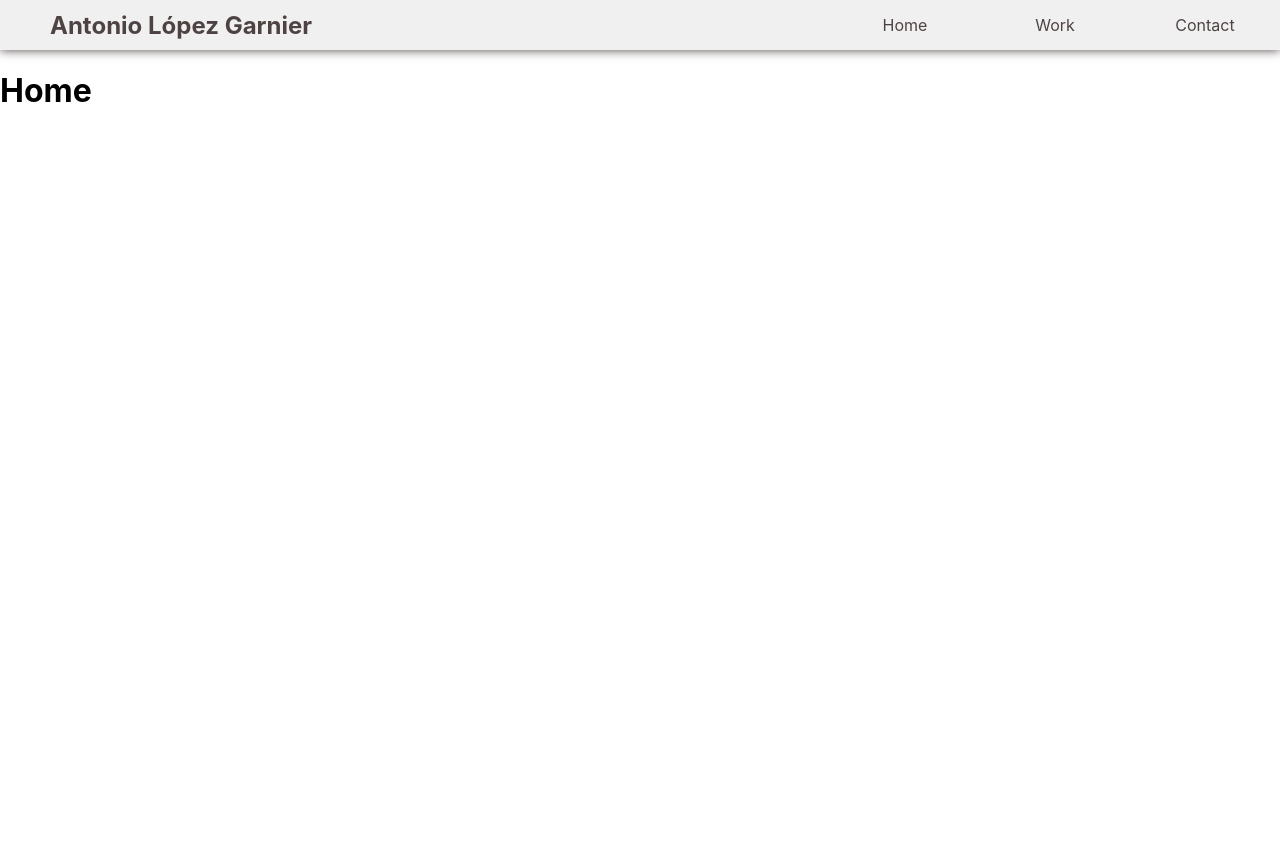
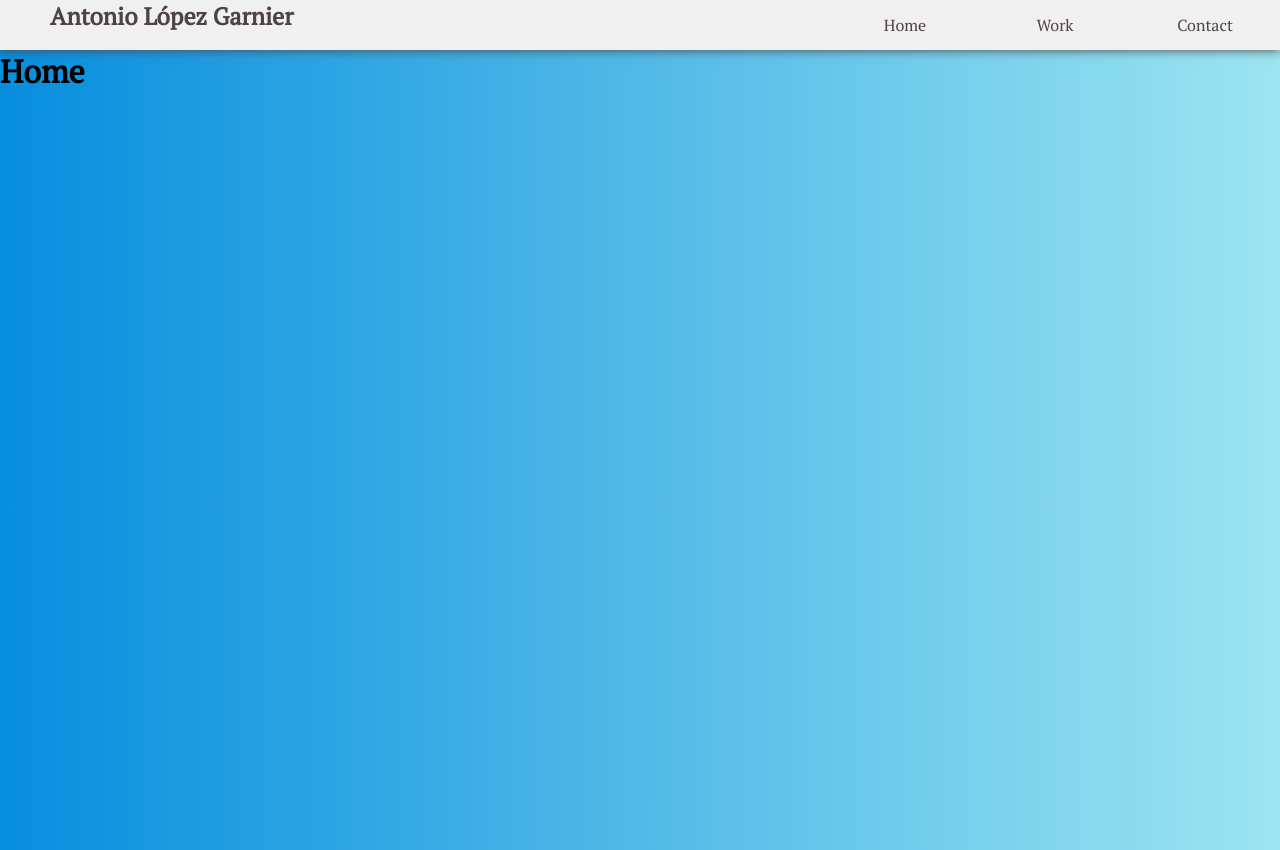
Before and after one commit to antoniologa/antoniologa.github.io, a React (Create React App) app: page / in a window 1280 px wide. Before the commit the page ends 800 px from the top, so only its background shows below. Built offline with nearby package versions, Linux system fonts and the light colour scheme.

Commit message:
master #comment Added new fonts and global variable for text color

```diff
--- a/public/index.html
+++ b/public/index.html
@@ -2,7 +2,7 @@
 <html lang="en">
   <head>
     <meta charset="utf-8" />
-    <link rel="shortcut icon" href="%PUBLIC_URL%/favicon.ico" />
+      <link href="https://fonts.googleapis.com/css?family=PT+Serif" rel="stylesheet">
     <meta
       name="viewport"
       content="width=device-width, initial-scale=1, shrink-to-fit=no"
--- a/src/index.css
+++ b/src/index.css
@@ -6,9 +6,24 @@ body {
     sans-serif;
   -webkit-font-smoothing: antialiased;
   -moz-osx-font-smoothing: grayscale;
+  --text-color: rgb(255, 239, 239);
 }
 
 code {
   font-family: source-code-pro, Menlo, Monaco, Consolas, "Courier New",
     monospace;
 }
+
+html, body {
+  font-family: 'PT Serif', serif;
+  height: 100%;
+  background-image: linear-gradient(to right, #068ede, #9ce5f1);
+}
+
+body div {
+  height: 100%;
+}
+
+h1, h2, h3, h4, h5, h6 {
+  margin: 0;
+}
```
